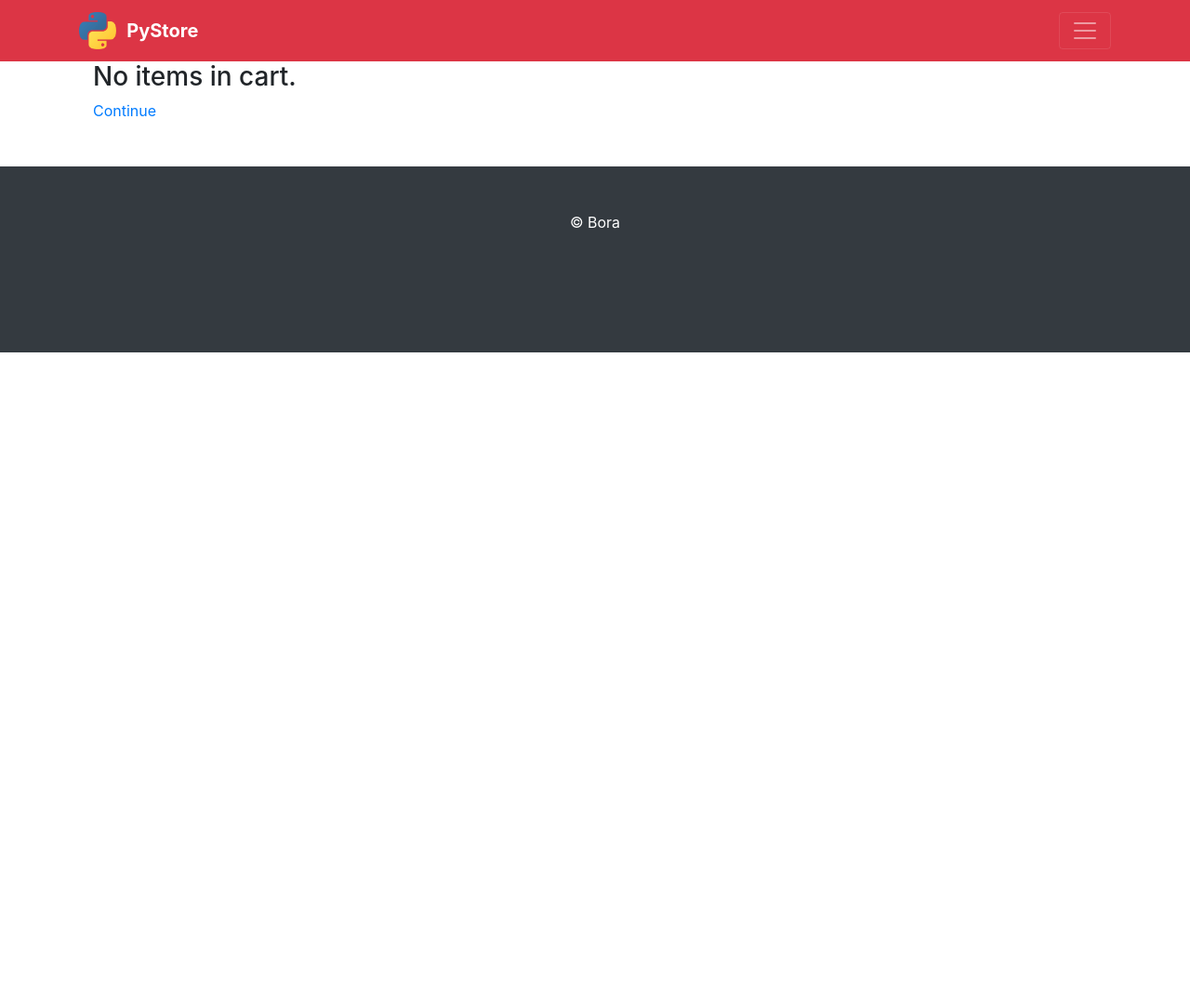
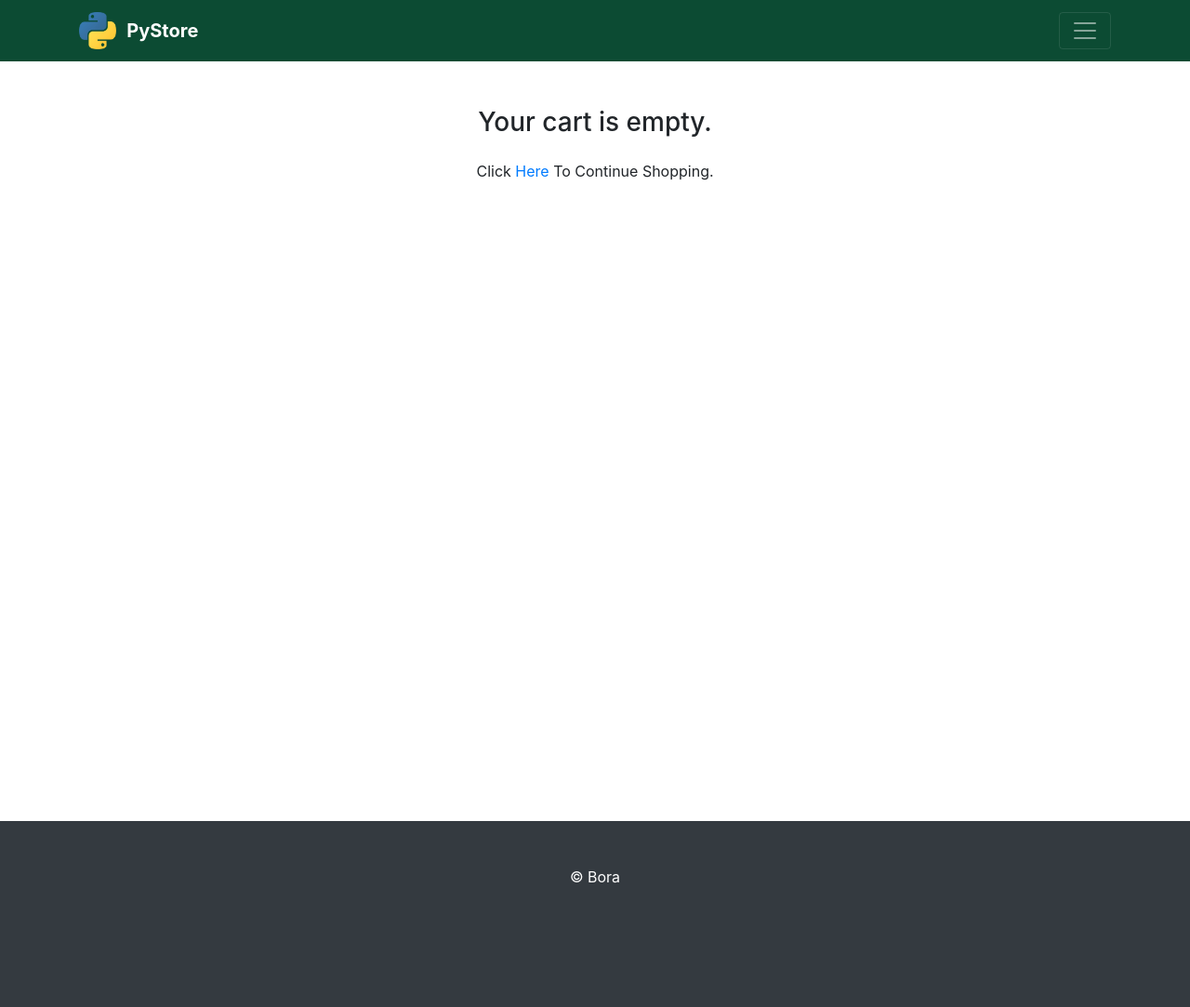
Before and after one commit to joseluis-gc/Django-Mysql-Ecommerce-Site, a Django app: page /cart/ in a window 1280 px wide. Shown: the whole page at 93% size. Before the commit the page ends 379 px from the top, so only its background shows below. Run offline with Django 3.2, Linux system fonts and the light colour scheme; tables that the repository leaves empty hold one stand-in row (values such as "Sample post"); parts of the project's set-up code (start-up, migrations or seed data) failed here and were passed over; some libraries are stand-ins or nearby versions.

Commit message:
added cart and stripe

```diff
--- /dev/null
+++ b/storev1/cart_app/context_processors.py
@@ -0,0 +1,17 @@
+from django.shortcuts import redirect
+from .models import Product, Category, CartItem, Cart
+from .views import _cart_id
+
+def counter(request):
+    item_count = 0
+    if 'admin' in request.path:
+        return {}
+    else:
+        try:
+            cart = Cart.objects.filter(cart_id = _cart_id(request))
+            cart_items = CartItem.objects.all().filter(cart = cart[:1])
+            for cart_item in cart_items:
+                item_count+=cart_item.quantity
+        except Cart.DoesNotExist:
+            item_count = 0
+    return dict(item_count=item_count)
--- a/storev1/cart_app/templates/cart.html
+++ b/storev1/cart_app/templates/cart.html
@@ -6,10 +6,14 @@
 
 {% block content %}
     {% if not cart_items %}
-        <div clas="row">
-            <div class="col-lg-12">
-                <h3>No items in cart.</h3>
-                <a href="{% url 'shop:allProductCat' %}">Continue</a>
+        <div style="height:90vh;" clas="row pb-5">
+            <div class="col-lg-12 text-center mb-5 mt-5">
+                <div class="text-center pb-3 shadow">
+                    <h3>Your cart is empty.</h3>
+                </div>
+
+                Click <a href="{% url 'shop:allProductCat' %}">Here</a> To Continue Shopping.
+
             </div>
         </div>
     {% else %}
@@ -19,8 +23,8 @@
                 <h2>Your Cart</h2>
             </div>
 
-            <div class="col-lg-6">
-                <div class="bg-danger text-white text-center pb-3 shadow">
+            <div class="col-lg-8">
+                <div class="bg-second text-white text-center pb-3 shadow">
                     <h2>Your Item(s)</h2>
                 </div>
                 <table class="table">
@@ -39,18 +43,36 @@
                                         <br>
                                         ${{cart_item.product.price}}
                                         <br>
-                                        {{cart_item.quantity}} X {{cart_item.product.price}}
+                                        {{cart_item.quantity}} x {{cart_item.product.price}}
                                     </td>
                                     <td>
                                         ${{cart_item.sub_total}}
                                     </td>
-                                    {% if cart_item.quantity <= cart_item.product_stock %}
+                                    {% if cart_item.quantity < cart_item.product.stock %}
                                         <td>
-                                            <a href="{% url 'cart_app:add_cart' cart_item.product.id %}">Add</a>
+                                            <a href="{% url 'cart_app:add_cart' cart_item.product.id %}">
+                                                <svg xmlns="http://www.w3.org/2000/svg" width="36" height="36" viewBox="0 0 24 24" fill="none" stroke="#50e395" stroke-width="2" stroke-linecap="round" stroke-linejoin="round"><circle cx="12" cy="12" r="10"></circle><line x1="12" y1="8" x2="12" y2="16"></line><line x1="8" y1="12" x2="16" y2="12"></line></svg>
+                                            </a>
+
+                                            <a href="{% url 'cart_app:cart_remove' cart_item.product.id %}">
+                                                <svg xmlns="http://www.w3.org/2000/svg" width="36" height="36" viewBox="0 0 24 24" fill="none" stroke="#f5b423" stroke-width="2" stroke-linecap="round" stroke-linejoin="round"><circle cx="12" cy="12" r="10"></circle><line x1="8" y1="12" x2="16" y2="12"></line></svg>
+                                            </a>
+
+                                            <a href="{% url 'cart_app:full_remove' cart_item.product.id %}">
+                                                <svg xmlns="http://www.w3.org/2000/svg" width="36" height="36" viewBox="0 0 24 24" fill="none" stroke="#ef3e54" stroke-width="2" stroke-linecap="round" stroke-linejoin="round"><polyline points="3 6 5 6 21 6"></polyline><path d="M19 6v14a2 2 0 0 1-2 2H7a2 2 0 0 1-2-2V6m3 0V4a2 2 0 0 1 2-2h4a2 2 0 0 1 2 2v2"></path><line x1="10" y1="11" x2="10" y2="17"></line><line x1="14" y1="11" x2="14" y2="17"></line></svg>
+                                            </a>
                                         </td>
                                     {% else %}
                                         <td>
-                                            <a href="{% url 'cart_app:add_cart' cart_item.product.id %}">Remove</a>
+                                            <!--
+                                            <b>No More Stock</b>
+                                            -->
+                                            <a href="{% url 'cart_app:cart_remove' cart_item.product.id %}">
+                                                <svg xmlns="http://www.w3.org/2000/svg" width="36" height="36" viewBox="0 0 24 24" fill="none" stroke="#f5b423" stroke-width="2" stroke-linecap="round" stroke-linejoin="round"><circle cx="12" cy="12" r="10"></circle><line x1="8" y1="12" x2="16" y2="12"></line></svg>
+                                            </a>
+                                            <a href="{% url 'cart_app:full_remove' cart_item.product.id %}">
+                                                <svg xmlns="http://www.w3.org/2000/svg" width="36" height="36" viewBox="0 0 24 24" fill="none" stroke="#ef3e54" stroke-width="2" stroke-linecap="round" stroke-linejoin="round"><polyline points="3 6 5 6 21 6"></polyline><path d="M19 6v14a2 2 0 0 1-2 2H7a2 2 0 0 1-2-2V6m3 0V4a2 2 0 0 1 2-2h4a2 2 0 0 1 2 2v2"></path><line x1="10" y1="11" x2="10" y2="17"></line><line x1="14" y1="11" x2="14" y2="17"></line></svg>
+                                            </a>
                                         </td>
                                     {% endif %}
                                 </tr>
@@ -64,7 +86,7 @@
             </div>
 
 
-            <div class="col-lg-6">
+            <div class="col-lg-4">
 
                <div class="bg-dark text-white text-center pb-3  shadow">
                     <h2>Check-Out</h2>
@@ -84,7 +106,11 @@
                     </tbody>
                 </table>
 
-                <a class="btn btn-dark btn-block btn-lg shadow" href="{% url 'shop:allProductCat' %}">Continue Shopping</a>
+                <form action="/create_checkout_session" method="POST">
+                    <button type="submit">Checkout</button>
+                </form>
+
+                <a class="btn btn-dark btn-block shadow" href="{% url 'shop:allProductCat' %}">Continue Shopping</a>
 
             </div>
         </div>
--- a/storev1/cart_app/urls.py
+++ b/storev1/cart_app/urls.py
@@ -5,5 +5,10 @@ app_name = 'cart_app'
 
 urlpatterns = [
     path('add/<int:product_id>/', views.add_cart, name='add_cart'),
-    path('', views.cart_detail, name='cart_detail')
+    path('', views.cart_detail, name='cart_detail'),
+    path('remove/<int:product_id>/', views.cart_remove, name='cart_remove'),
+    path('full_remove/<int:product_id>/', views.full_remove, name='full_remove'),
+    path('create_checkout_session/', views.create_checkout_session, name='create_checkout_session'),
+
+
 ]
--- a/storev1/cart_app/views.py
+++ b/storev1/cart_app/views.py
@@ -1,7 +1,11 @@
 from django.core.exceptions import ObjectDoesNotExist
-from django.shortcuts import render, redirect
+from django.http.response import JsonResponse
+from django.shortcuts import get_object_or_404, render, redirect
 from shop.models import Product
 from . models import Cart, CartItem
+import stripe
+from django.conf import settings
+
 
 # Create your views here.
 def _cart_id(request):
@@ -22,7 +26,8 @@ def add_cart(request, product_id):
         cart.save()
     try:
         cart_item = CartItem.objects.get(product=product, cart=cart)
-        cart_item.quantity += 1
+        if cart_item.quantity < cart_item.product.stock:
+            cart_item.quantity += 1
         cart_item.save()
     except CartItem.DoesNotExist:
         cart_item = CartItem.objects.create(
@@ -43,4 +48,71 @@ def cart_detail(request, total=0, counter=0, cart_items=None):
     except ObjectDoesNotExist :
         pass
 
-    return render(request, 'cart.html', dict(cart_items = cart_items, total=total, counter=counter))
+
+    """stripe settings"""
+
+    stripe.api_key = settings.STRIPE_SECRET_KEY
+    stripe_total = int(total * 100)
+    description = 'My Shop - Ner Order'
+    data_key = settings.STRIPE_PUBLISHABLE_KEY
+
+
+    """stripe settings end"""
+
+    return render(request, 'cart.html', dict(cart_items = cart_items, total=total, counter=counter, data_key = data_key, stripe_total = stripe_total, description = description))
+
+
+def cart_remove(request, product_id):
+    cart = Cart.objects.get(cart_id = _cart_id(request))
+    product = get_object_or_404(Product, id=product_id)
+    cart_item = CartItem.objects.get(cart=cart, product=product)
+    if cart_item.quantity > 1:
+        cart_item.quantity -= 1
+        cart_item.save()
+    else:
+        cart_item.delete()
+    return redirect('cart_app:cart_detail')
+
+def full_remove(request, product_id):
+    cart = Cart.objects.get(cart_id = _cart_id(request))
+    product = get_object_or_404(Product, id=product_id)
+    cart_item = CartItem.objects.get(cart=cart, product=product)
+    cart_item.delete()
+    return redirect('cart_app:cart_detail')
+
+
+
+
+
+
+def create_checkout_session(request):
+    if request.method == 'GET':
+        domain_url = 'http://localhost:8000/'
+        stripe.api_key = settings.STRIPE_SECRET_KEY
+        try:
+            # Create new Checkout Session for the order
+            # Other optional params include:
+            # [billing_address_collection] - to display billing address details on the page
+            # [customer] - if you have an existing Stripe Customer ID
+            # [payment_intent_data] - capture the payment later
+            # [customer_email] - prefill the email input in the form
+            # For full details see https://stripe.com/docs/api/checkout/sessions/create
+
+            # ?session_id={CHECKOUT_SESSION_ID} means the redirect will have the session ID set as a query param
+            checkout_session = stripe.checkout.Session.create(
+                success_url=domain_url + 'success?session_id={CHECKOUT_SESSION_ID}',
+                cancel_url=domain_url + 'cancelled/',
+                payment_method_types=['card'],
+                mode='payment',
+                line_items=[
+                    {
+                        'name': 'T-shirt',
+                        'quantity': 1,
+                        'currency': 'usd',
+                        'amount': '2000',
+                    }
+                ]
+            )
+            return JsonResponse({'sessionId': checkout_session['id']})
+        except Exception as e:
+            return JsonResponse({'error': str(e)})
--- a/storev1/shop/templates/header.html
+++ b/storev1/shop/templates/header.html
@@ -29,9 +29,9 @@
           </div>
         </div>
       </div>
-      <div class="navbar navbar-dark bg-danger box-shadow">
+      <div class="navbar navbar-dark bg-main box-shadow">
         <div class="container d-flex justify-content-between">
-          <a href="#" class="navbar-brand d-flex align-items-center">
+          <a href="/shop" class="navbar-brand d-flex align-items-center">
             <img class="img-fluid" width="40" src="{% static 'img/logo.png' %}">
             &nbsp;&nbsp;<strong>PyStore</strong>
           </a>
@@ -45,3 +45,15 @@
         </div>
       </div>
     </header>
+
+    <div class="container">
+      <div class="row">
+        <div class="col-lg-12 text-right">
+            {% if item_count > 0 %}
+            <svg xmlns="http://www.w3.org/2000/svg" width="40" height="40" viewBox="0 0 24 24" fill="none" stroke="#50e395" stroke-width="2" stroke-linecap="round" stroke-linejoin="round"><circle cx="10" cy="20.5" r="1"/><circle cx="18" cy="20.5" r="1"/><path d="M2.5 2.5h3l2.7 12.4a2 2 0 0 0 2 1.6h7.7a2 2 0 0 0 2-1.6l1.6-8.4H7.1"/></svg>
+            <a href="{% url 'cart_app:cart_detail' %}">({{item_count}})</a>
+
+            {% endif %}
+        </div>
+      </div>
+    </div>
--- a/storev1/shop/templates/shop/category.html
+++ b/storev1/shop/templates/shop/category.html
@@ -41,7 +41,7 @@
                 <img src="{% static 'img/noimage.jpg' %}" alt="{{ category.name }}" />
             </div>
             <div class="col-lg-6">
-                <h1>Our Collection</h1>
+                <span><img class="img-fluid" width="50" src="{% static 'img/heart.svg' %}"><h1>Our Collection</h1></span>
                 <p>Custom content</p>
             </div>
         </div>
--- a/storev1/static/css/custom.css
+++ b/storev1/static/css/custom.css
@@ -10,3 +10,14 @@
 .nodecor{
     text-decoration: none !important;
 }
+
+.bg-main{
+
+    background-color:#0C4B33 !important;
+    background: #0C4B33 !important;
+}
+
+.bg-second{
+    background: #44B78B;
+    background-color: #44B78B;
+}
--- a/storev1/storev1/settings.py
+++ b/storev1/storev1/settings.py
@@ -41,6 +41,7 @@ INSTALLED_APPS = [
     'shop',
     'search_app',
     'cart_app',
+    'stripe',
 ]
 
 MIDDLEWARE = [
@@ -67,6 +68,7 @@ TEMPLATES = [
                 'django.contrib.auth.context_processors.auth',
                 'django.contrib.messages.context_processors.messages',
                 'shop.context_processor.menu_links',
+                'cart_app.context_processors.counter',
             ],
         },
     },
@@ -133,3 +135,7 @@ STATICFILES_DIRS = (
 
 MEDIA_URL = '/media/'
 MEDIA_ROOT = os.path.join(BASE_DIR, 'static', 'media')
+
+
+STRIPE_PUBLISHABLE_KEY = 'pk_test_2r8xS2GdLRGp3YDYb0LQ15g1'
+STRIPE_SECRET_KEY = 'sk_test_51BxiRAJa9P9gV1FhA70oeSiYof2mxlT5qin1UJotu44MP7OTrs0Z3kRpTOkv9HZC8E8OV89Ba0LnGIQoyzFG9z4300xtWQuHM7'
```
Also changed, not shown: storev1/static/img/heart.svg (added).
